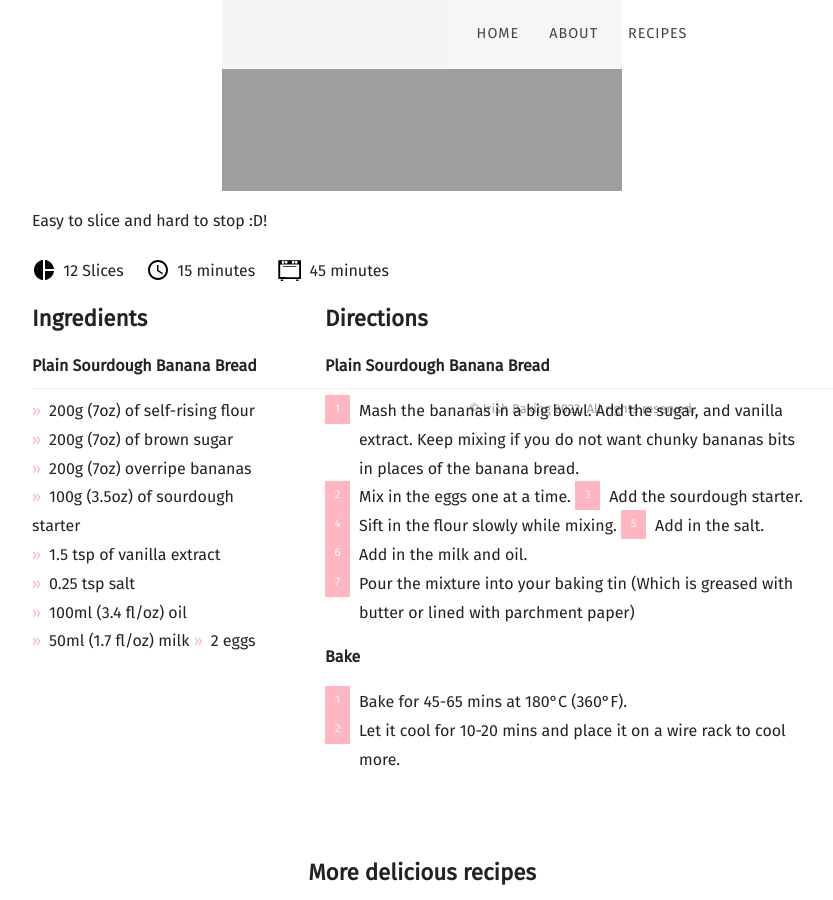
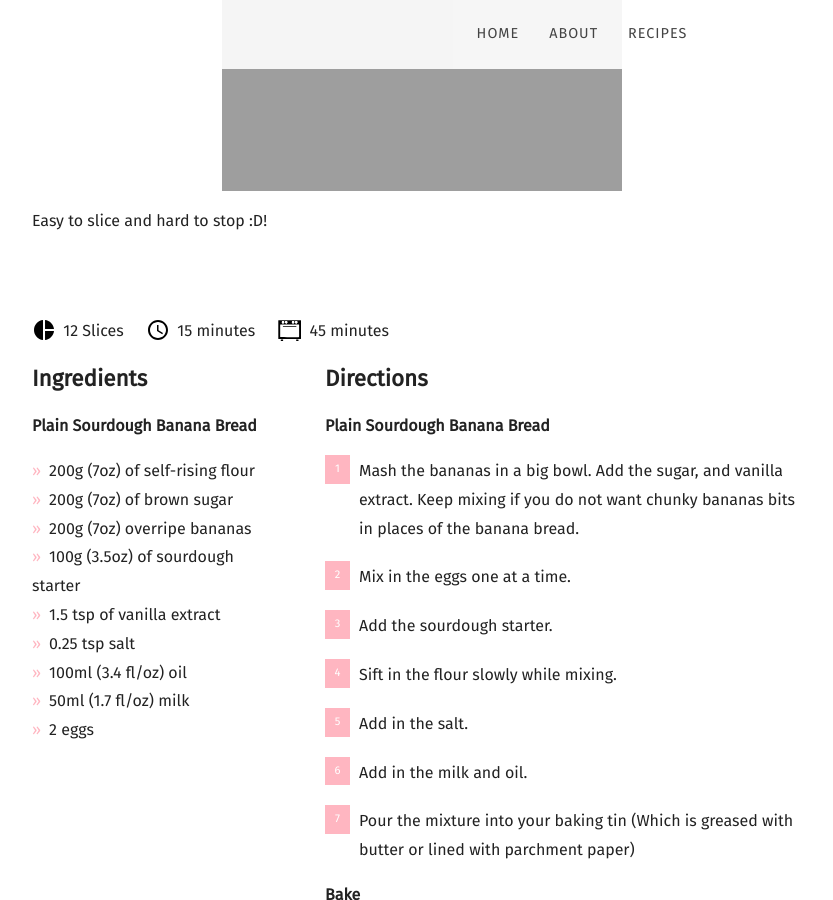
Before and after one commit to mcginleyireland/irishbaking.github.io, a Jekyll site: the page built from _posts/2020-10-03-plain-sourdough-banana-bread.md, in a window 1280 px wide and 900 px high, scrolled down 1146 px. Shown: the whole window, without its empty margins (58-891 px from the left). Built offline with Jekyll 4.4.1, drawn with Linux system fonts in a browser that asks for light colours; nearby versions of some CDN libraries; some web fonts are replaced.

Commit message:
Fixing the div.

```diff
--- a/_layouts/post.html
+++ b/_layouts/post.html
@@ -10,7 +10,7 @@ layout: default
 	<div class="recipe-body">
 		{{ content }}
 	</div>
-	<div style="height: 60px;>
+	<div style="height: 60px;">
 
 	</div>
 	<ul id="recipe" class="recipe-overview">
```
